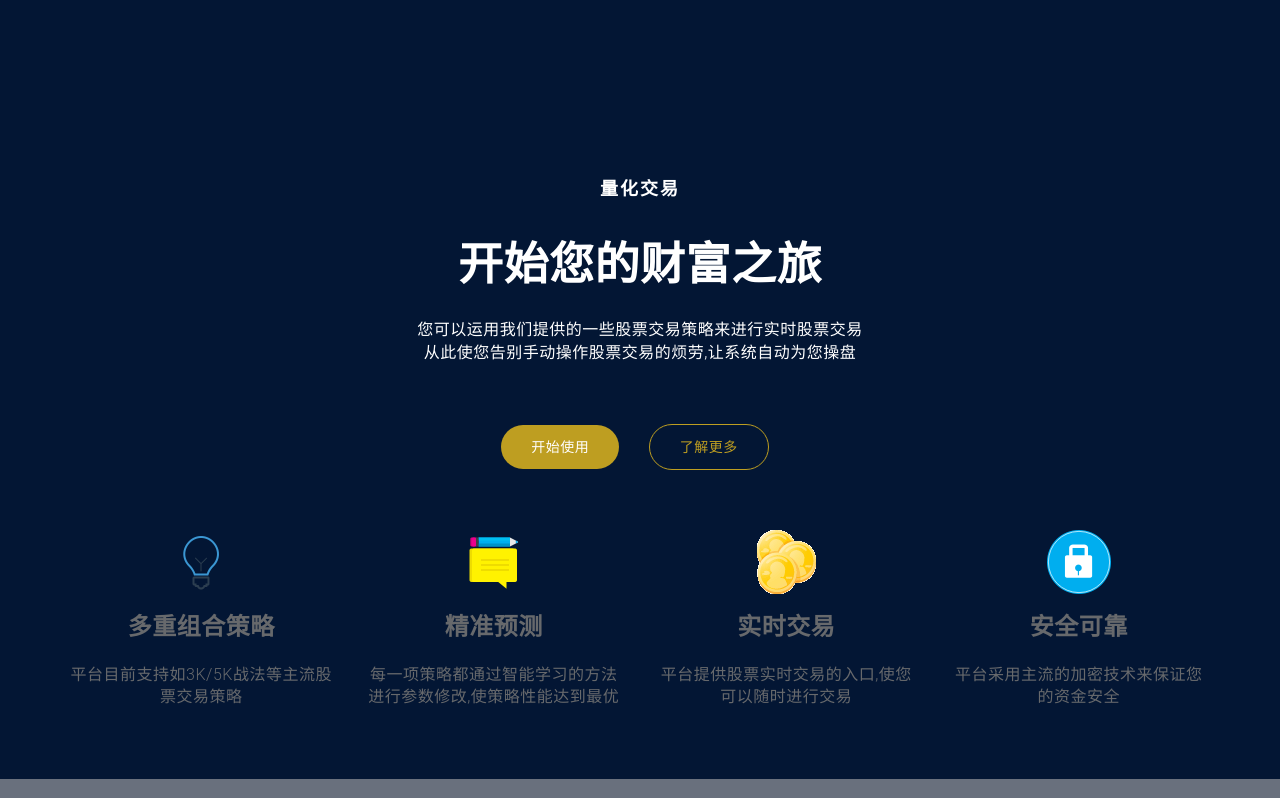
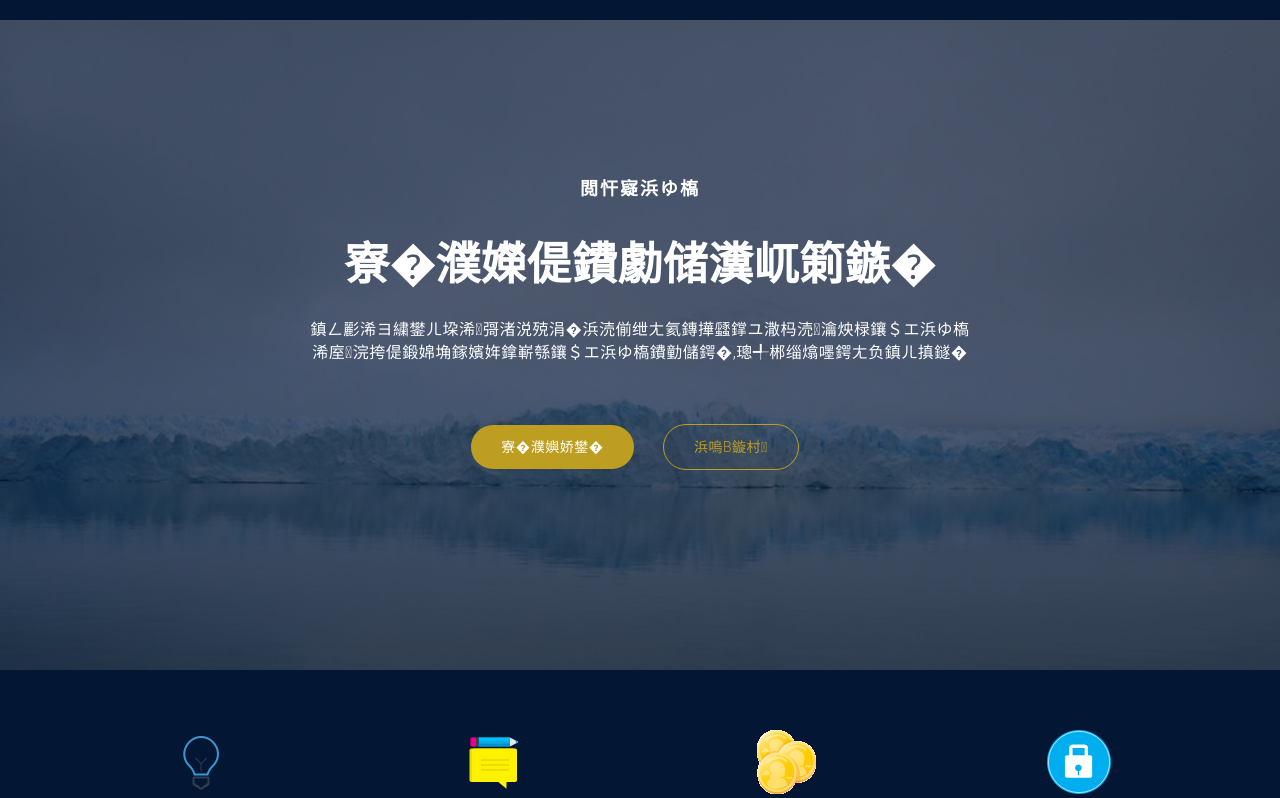
Before and after one commit to joe7se/Stock, a Django app: page /index in a window 1280 px wide. Shown: the part 64-862 px from the top of the page. Run offline with Django 3.2, Linux system fonts and the light colour scheme; some libraries are stand-ins or nearby versions; some web fonts are replaced; grey boxes are pictures that could not be loaded.

Commit message:
界面小改

```diff
--- a/Stock/static/css/style.css
+++ b/Stock/static/css/style.css
@@ -437,7 +437,7 @@
 ***********************************/
 #testimonial
 {
-    background: url('../img/bg.jpg') no-repeat;
+    background: url('../img/bg-banner02.jpg') no-repeat;
     background-size: cover;
     min-height: 390px;
 }
--- a/Stock/templates/basePage.html
+++ b/Stock/templates/basePage.html
@@ -13,9 +13,17 @@
     <link rel="stylesheet" type="text/css" href="../static/css/bootstrap-select.min.css">
     <link rel="stylesheet" type="text/css" href="../static/css/style.css">
     <link rel="stylesheet" type="text/css" href="../static/css/common.css">
-<!--     <link rel="stylesheet" type="text/css" href="../static/css/jquery.bxslider.css">
-    <link rel="stylesheet" type="text/css" href="../static/css/animate.css"> -->
-
+    <link rel="stylesheet" type="text/css" href="../static/css/jquery.bxslider.css">
+    <link rel="stylesheet" type="text/css" href="../static/css/animate.css">
+    <script src="../static/js/jquery.min.js"></script>
+<script src="../static/js/jquery.easing.min.js"></script>
+<script src="../static/js/bootstrap.min.js"></script>
+<script src="../static/js/jquery.bxslider.min.js"></script>
+<script src="../static/js/bootstrap-select.min.js"></script>
+<script src="../static/js/bootstrap-table.js"></script>
+<script src="../static/js/bootstrap-table-zh-CN.js"></script>
+<script src="../static/js/custom.js"></script>
+<script src="../static/js/wow.js"></script>
     {% block css %}{% endblock %}
 
 </head>
@@ -66,19 +74,10 @@
             </div>
         </div>
     </footer>
-
 </div>
 {% block datajs %}{% endblock %}
 
-<script src="../static/js/jquery.min.js"></script>
-<script src="../static/js/jquery.easing.min.js"></script>
-<script src="../static/js/bootstrap.min.js"></script>
-<script src="../static/js/jquery.bxslider.min.js"></script>
-<script src="../static/js/bootstrap-select.min.js"></script>
-<script src="../static/js/bootstrap-table.js"></script>
-<script src="../static/js/bootstrap-table-zh-CN.js"></script>
-<!-- <script src="../static/js/custom.js"></script>
-<script src="../static/js/wow.js"></script> -->
+
 
 {% block js %}{% endblock %}
 </body>
--- a/Stock/templates/index.html
+++ b/Stock/templates/index.html
@@ -1,17 +1,19 @@
 {% extends "basePage.html" %}
 
-{% block title %}股票策略研究{% endblock %}
+{% block title %}鑲＄エ绛栫暐鐮旂┒{% endblock %}
 
 {% block container %}
+	<div class="header">
+      <div class="bg-color">
         <div class="container">
           <div class="row">
             <div class="banner-info text-center wow fadeIn delay-05s">
-              <h1 class="bnr-title">量化交易</h1>
-              <h2 class="bnr-sub-title">开始您的财富之旅</h2>
-              <p class="bnr-para"> 您可以运用我们提供的一些股票交易策略来进行实时股票交易 <br>从此使您告别手动操作股票交易的烦劳,让系统自动为您操盘</p>
+              <h1 class="bnr-title">閲忓寲浜ゆ槗</h1>
+              <h2 class="bnr-sub-title">寮�濮嬫偍鐨勮储瀵屼箣鏃�</h2>
+              <p class="bnr-para"> 鎮ㄥ彲浠ヨ繍鐢ㄦ垜浠彁渚涚殑涓�浜涜偂绁ㄤ氦鏄撶瓥鐣ユ潵杩涜瀹炴椂鑲＄エ浜ゆ槗 <br>浠庢浣挎偍鍛婂埆鎵嬪姩鎿嶄綔鑲＄エ浜ゆ槗鐨勭儲鍔�,璁╃郴缁熻嚜鍔ㄤ负鎮ㄦ搷鐩�</p>
               <div class="brn-btn">
-                <a href="#" class="btn btn-download">开始使用</a>
-                <a href="#feature" class="btn btn-more">了解更多</a>
+                <a href="#" class="btn btn-download">寮�濮嬩娇鐢�</a>
+                <a href="#feature" class="btn btn-more">浜嗚В鏇村</a>
               </div>
               <div class="overlay-detail">
                 <a href="#feature"><i class="fa fa-angle-down"></i></a>
@@ -32,8 +34,8 @@
               <div class="item-img">
                 <img src="../static/img/ser01.png">
               </div>
-              <h3 class="pad-bt15">多重组合策略</h3>
-              <p>平台目前支持如3K/5K战法等主流股票交易策略</p>
+              <h3 class="pad-bt15">澶氶噸缁勫悎绛栫暐</h3>
+              <p>骞冲彴鐩墠鏀寔濡�3K/5K鎴樻硶绛変富娴佽偂绁ㄤ氦鏄撶瓥鐣�</p>
             </div>
           </div>
           <div class="col-md-3 col-sm-6 col-xs-12">
@@ -41,8 +43,8 @@
               <div class="item-img">
                 <img src="../static/img/ser02.png">
               </div>
-              <h3 class="pad-bt15">精准预测</h3>
-              <p>每一项策略都通过智能学习的方法进行参数修改,使策略性能达到最优</p>
+              <h3 class="pad-bt15">绮惧噯棰勬祴</h3>
+              <p>姣忎竴椤圭瓥鐣ラ兘閫氳繃鏅鸿兘瀛︿範鐨勬柟娉曡繘琛屽弬鏁颁慨鏀�,浣跨瓥鐣ユ�ц兘杈惧埌鏈�浼�</p>
             </div>
           </div>
           <div class="col-md-3 col-sm-6 col-xs-12">
@@ -50,8 +52,8 @@
               <div class="item-img">
                 <img src="../static/img/ser03.png">
               </div>
-              <h3 class="pad-bt15">实时交易</h3>
-              <p>平台提供股票实时交易的入口,使您可以随时进行交易</p>
+              <h3 class="pad-bt15">瀹炴椂浜ゆ槗</h3>
+              <p>骞冲彴鎻愪緵鑲＄エ瀹炴椂浜ゆ槗鐨勫叆鍙�,浣挎偍鍙互闅忔椂杩涜浜ゆ槗</p>
             </div>
           </div>
           <div class="col-md-3 col-sm-6 col-xs-12">
@@ -59,8 +61,8 @@
               <div class="item-img">
                 <img src="../static/img/ser04.png">
               </div>
-              <h3 class="pad-bt15">安全可靠</h3>
-              <p>平台采用主流的加密技术来保证您的资金安全</p>
+              <h3 class="pad-bt15">瀹夊叏鍙潬</h3>
+              <p>骞冲彴閲囩敤涓绘祦鐨勫姞瀵嗘妧鏈潵淇濊瘉鎮ㄧ殑璧勯噾瀹夊叏</p>
             </div>
           </div>
         </div>
@@ -76,30 +78,30 @@
               <li>
                 <blockquote>
                   <img src="../static/img/display/wjy.png" class="img-responsive">
-                  <p>这人啊一上年纪就容易冲动，过去一天平仓三次，麻烦！现在好了，有了股票交易平台，一平台顶五个人，高品质，我喜欢，买卖十支股票，不费劲儿！</p>
+                  <p>杩欎汉鍟婁竴涓婂勾绾氨瀹规槗鍐插姩锛岃繃鍘讳竴澶╁钩浠撲笁娆★紝楹荤儲锛佺幇鍦ㄥソ浜嗭紝鏈変簡鑲＄エ浜ゆ槗骞冲彴锛屼竴骞冲彴椤朵簲涓汉锛岄珮鍝佽川锛屾垜鍠滄锛屼拱鍗栧崄鏀偂绁紝涓嶈垂鍔插効锛�</p>
                 </blockquote>
-                <small>伍佳艺, 吃瓜群众</small>
+                <small>浼嶄匠鑹�, 鍚冪摐缇や紬</small>
               </li>
               <li>
                 <blockquote>
                   <img src="../static/img/display/wd.png" class="img-responsive">
-                  <p>神州行,我看行! </p>
+                  <p>绁炲窞琛�,鎴戠湅琛�! </p>
                 </blockquote>
-                <small>王栋, 名字还没想好叫什么集团CEO</small>
+                <small>鐜嬫爧, 鍚嶅瓧杩樻病鎯冲ソ鍙粈涔堥泦鍥EO</small>
               </li>
               <li>
                 <blockquote>
                   <img src="../static/img/display/sxc.png" class="img-responsive">
-                  <p>平台在手,股市我有</p>
+                  <p>骞冲彴鍦ㄦ墜,鑲″競鎴戞湁</p>
                 </blockquote>
-                <small>孙晓晨,资深股票专家</small>
+                <small>瀛欐檽鏅�,璧勬繁鑲＄エ涓撳</small>
               </li>
               <li>
                 <blockquote>
                   <img src="../static/img/display/wp.png" class="img-responsive">
-                  <p>用了平台后,我就定了个小目标,先赚他一个亿</p>
+                  <p>鐢ㄤ簡骞冲彴鍚�,鎴戝氨瀹氫簡涓皬鐩爣,鍏堣禋浠栦竴涓嚎</p>
                 </blockquote>
-                <small>汪盼, 资深股民</small>
+                <small>姹浖, 璧勬繁鑲℃皯</small>
               </li>
             </ul>
           </div>
```
Also changed, not shown: 6 other files.
